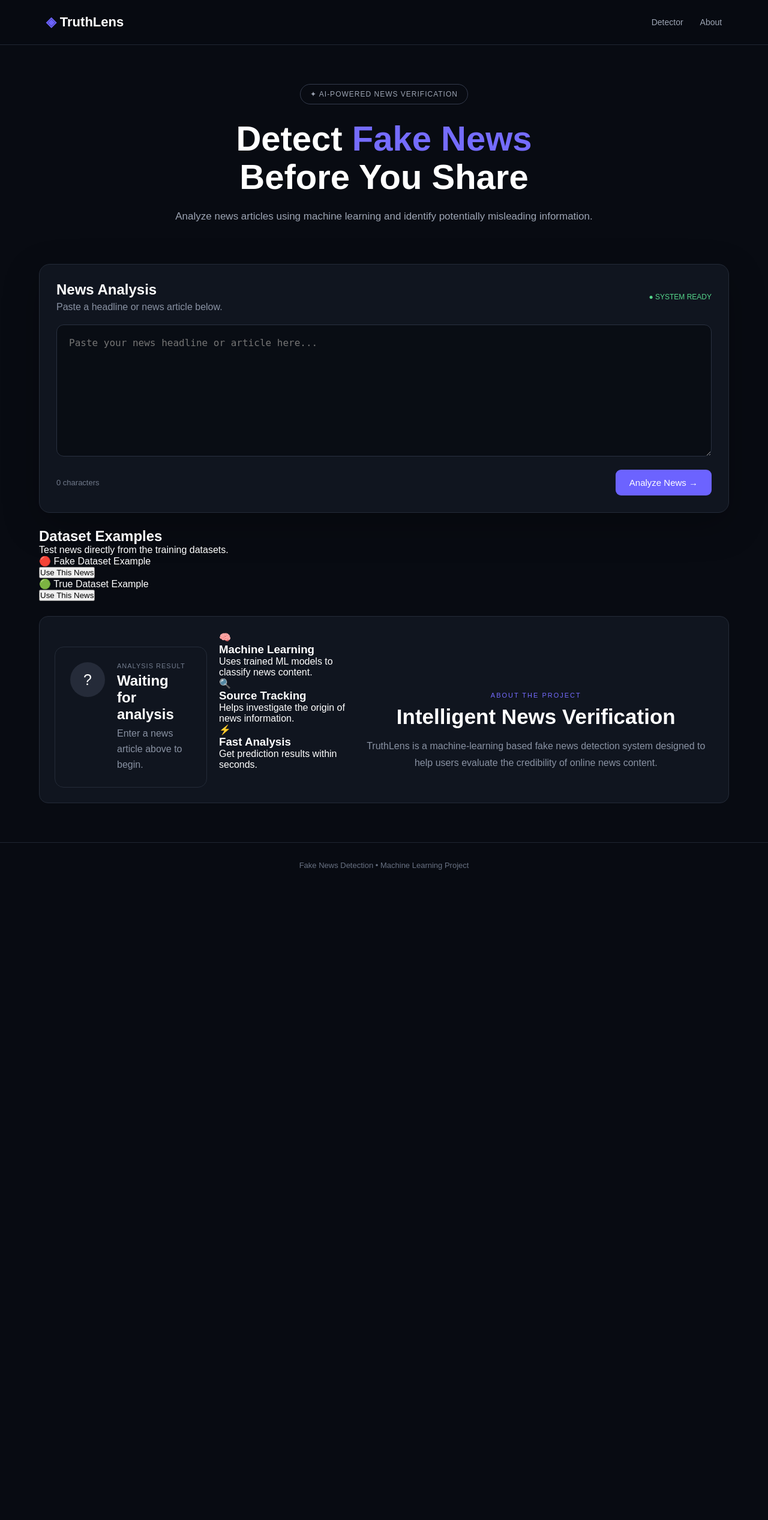
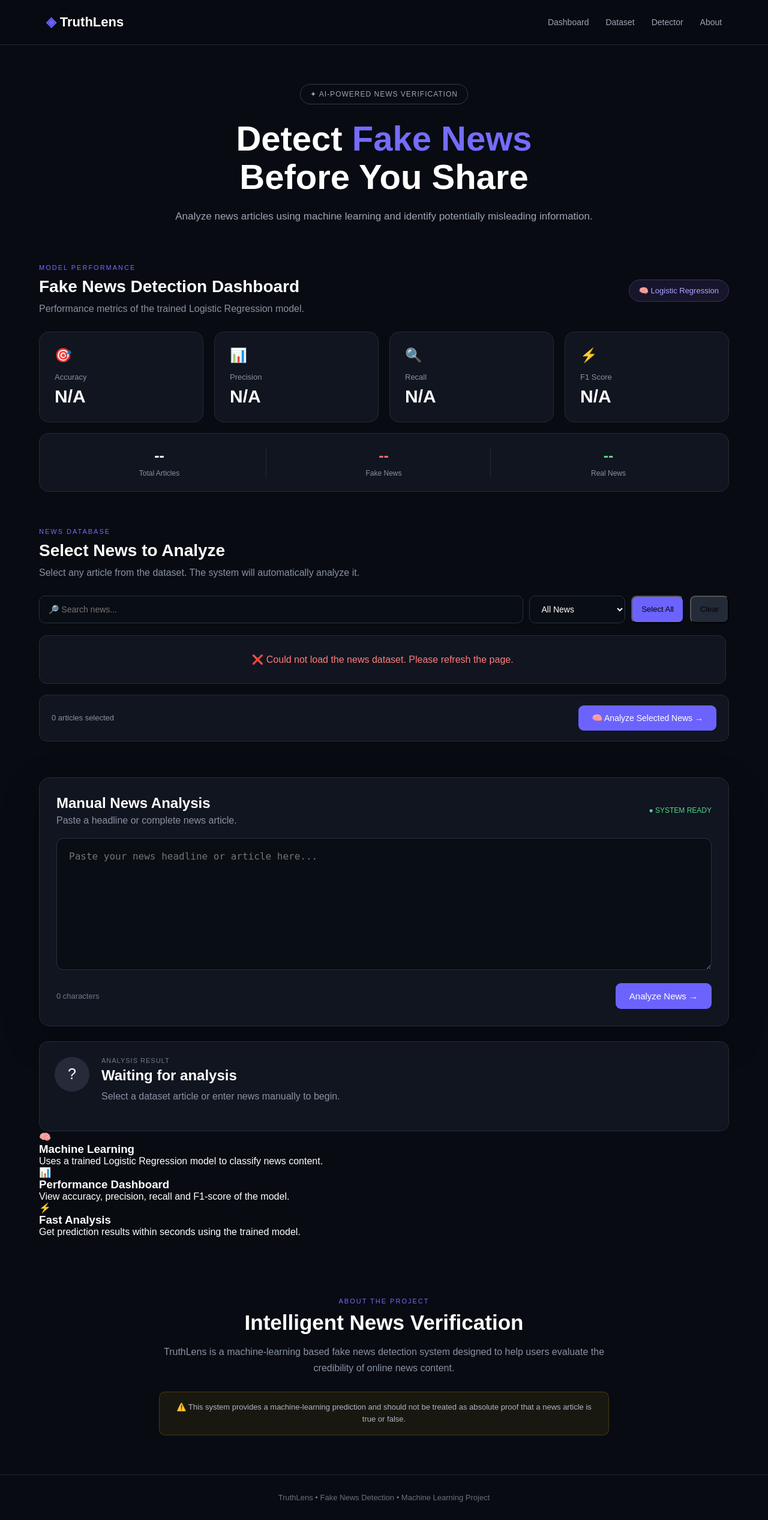
Before and after one commit to atharvayeole1912-sys/FAKE-NEWS-DETECTION-, a Flask app: template templates/index.html in a window 1280 px wide. Shown: the whole page at 60% size. Before the commit the page ends 1450 px from the top, so only its background shows below. Run offline with Flask 3, Linux system fonts and the light colour scheme; the template is opened without the code that fills it, so the values that code supplies are empty; parts of the project's set-up code (start-up, migrations or seed data) failed here and were passed over.

Commit message:
Update TruthLens dashboard interface

```diff
--- a/templates/index.html
+++ b/templates/index.html
@@ -1,29 +1,58 @@
 <!DOCTYPE html>
 <html lang="en">
+
 <head>
     <meta charset="UTF-8">
-    <meta name="viewport" content="width=device-width, initial-scale=1.0">
 
-    <title>TruthLens - Fake News Detector</title>
+    <meta name="viewport"
+          content="width=device-width, initial-scale=1.0">
 
-    <link rel="stylesheet" href="{{ url_for('static', filename='style.css') }}">
+    <title>TruthLens - Fake News Detection</title>
+
+    <link rel="stylesheet"
+          href="{{ url_for('static', filename='style.css') }}">
 </head>
 
 <body>
 
+<!-- =========================================================
+     NAVBAR
+========================================================= -->
+
 <nav class="navbar">
+
     <div class="logo">
         <span>◈</span> TruthLens
     </div>
 
     <div class="nav-links">
-            <a href="#detector">Detector</a>
-            <a href="#about">About</a>
+
+        <a href="#dashboard">
+            Dashboard
+        </a>
+
+        <a href="#dataset">
+            Dataset
+        </a>
+
+        <a href="#detector">
+            Detector
+        </a>
+
+        <a href="#about">
+            About
+        </a>
+
     </div>
+
 </nav>
 
 
 <main>
+
+<!-- =========================================================
+     HERO
+========================================================= -->
 
 <section class="hero">
 
@@ -37,93 +66,281 @@
     </h1>
 
     <p class="subtitle">
-                Analyze news articles using machine learning and
-                identify potentially misleading information.
+        Analyze news articles using machine learning
+        and identify potentially misleading information.
     </p>
 
 </section>
 
 
-        <section class="detector-card" id="detector">
+<!-- =========================================================
+     MODEL DASHBOARD
+========================================================= -->
 
-            <div class="card-header">
+<section class="dashboard"
+         id="dashboard">
+
+    <div class="section-heading">
+
         <div>
-                    <h2>News Analysis</h2>
-                    <p>Paste a headline or news article below.</p>
+
+            <p class="section-label">
+                MODEL PERFORMANCE
+            </p>
+
+            <h2>
+                Fake News Detection Dashboard
+            </h2>
+
+            <p class="section-description">
+                Performance metrics of the trained
+                Logistic Regression model.
+            </p>
+
         </div>
 
-                <div class="status">
-                    ● SYSTEM READY
+        <div class="model-badge">
+            🧠 Logistic Regression
         </div>
+
     </div>
 
 
-            <textarea
-                id="newsText"
-                placeholder="Paste your news headline or article here..."
-            ></textarea>
+    <!-- METRICS -->
+
+    <div class="metrics-grid">
+
+        <div class="metric-card">
+
+            <div class="metric-icon">
+                🎯
+            </div>
+
+            <p>
+                Accuracy
+            </p>
+
+            <h3 id="accuracy">
+                Loading...
+            </h3>
+
+        </div>
 
 
-            <div class="bottom-row">
+        <div class="metric-card">
 
-                <span id="charCount">0 characters</span>
+            <div class="metric-icon">
+                📊
+            </div>
 
-                <button onclick="analyzeNews()">
-                    Analyze News
-                    <span>→</span>
-                </button>
+            <p>
+                Precision
+            </p>
+
+            <h3 id="precision">
+                Loading...
+            </h3>
+
+        </div>
+
+
+        <div class="metric-card">
+
+            <div class="metric-icon">
+                🔍
+            </div>
+
+            <p>
+                Recall
+            </p>
+
+            <h3 id="recall">
+                Loading...
+            </h3>
+
+        </div>
+
+
+        <div class="metric-card">
+
+            <div class="metric-icon">
+                ⚡
+            </div>
+
+            <p>
+                F1 Score
+            </p>
+
+            <h3 id="f1">
+                Loading...
+            </h3>
+
+        </div>
+
+    </div>
+
+
+    <!-- DATASET SUMMARY -->
+
+    <div class="dataset-summary">
+
+        <div>
+
+            <span
+                class="summary-number"
+                id="totalNews">
+                --
+            </span>
+
+            <span class="summary-label">
+                Total Articles
+            </span>
+
+        </div>
+
+
+        <div>
+
+            <span
+                class="summary-number fake-number"
+                id="fakeNews">
+                --
+            </span>
+
+            <span class="summary-label">
+                Fake News
+            </span>
+
+        </div>
+
+
+        <div>
+
+            <span
+                class="summary-number real-number"
+                id="realNews">
+                --
+            </span>
+
+            <span class="summary-label">
+                Real News
+            </span>
+
+        </div>
 
     </div>
 
 </section>
 
-    </section>
 
+<!-- =========================================================
+     DATASET
+========================================================= -->
 
+<section class="news-dataset"
+         id="dataset">
 
-<!-- DATASET EXAMPLES -->
+    <div class="section-heading">
 
-<section class="dataset-examples">
+        <div>
 
-    <div class="dataset-header">
-        <h2>Dataset Examples</h2>
-        <p>Test news directly from the training datasets.</p>
+            <p class="section-label">
+                NEWS DATABASE
+            </p>
+
+            <h2>
+                Select News to Analyze
+            </h2>
+
+            <p class="section-description">
+                Select any article from the dataset.
+                The system will automatically analyze it.
+            </p>
+
+        </div>
+
     </div>
 
 
-    <!-- FAKE NEWS -->
+    <!-- SEARCH / FILTER -->
 
-    <div class="dataset-box fake-box">
+    <div class="dataset-controls">
 
-        <div class="dataset-title">
-            🔴 Fake Dataset Example
-        </div>
+        <input
+            type="text"
+            id="searchNews"
+            placeholder="🔎 Search news..."
+            oninput="filterNews()"
+        >
 
-        <p id="fakeExample">
-            {{ fake_example }}
-        </p>
 
-        <button onclick="useNews('fake')">
-            Use This News
+        <select
+            id="filterType"
+            onchange="filterNews()">
+
+            <option value="all">
+                All News
+            </option>
+
+            <option value="fake">
+                Fake News
+            </option>
+
+            <option value="real">
+                Real News
+            </option>
+
+        </select>
+
+
+        <button
+            class="select-all-btn"
+            onclick="selectAllNews()">
+
+            Select All
+
+        </button>
+
+
+        <button
+            class="clear-btn"
+            onclick="clearSelection()">
+
+            Clear
+
         </button>
 
     </div>
 
 
-    <!-- TRUE NEWS -->
+    <!-- NEWS LIST -->
 
-    <div class="dataset-box true-box">
+    <div
+        id="newsList"
+        class="news-list">
 
-        <div class="dataset-title">
-            🟢 True Dataset Example
+        <div class="loading">
+            Loading news dataset...
         </div>
 
-        <p id="trueExample">
-            {{ true_example }}
-        </p>
+    </div>
 
-        <button onclick="useNews('true')">
-            Use This News
+
+    <!-- SELECTED NEWS -->
+
+    <div class="analyze-selected">
+
+        <span id="selectedCount">
+            0 articles selected
+        </span>
+
+
+        <button
+            class="analyze-btn"
+            onclick="analyzeSelectedNews()">
+
+            🧠 Analyze Selected News →
+
         </button>
 
     </div>
@@ -131,74 +348,225 @@
 </section>
 
 
-<section class="result-card" id="result">
-        <section class="result-card" id="result">
+<!-- =========================================================
+     MANUAL DETECTOR
+========================================================= -->
 
-            <div class="result-icon">?</div>
+<section
+    class="detector-card"
+    id="detector">
+
+    <div class="card-header">
 
         <div>
-                <p class="result-label">ANALYSIS RESULT</p>
-                <h2 id="resultText">Waiting for analysis</h2>
-                <p id="resultDescription">
-                    Enter a news article above to begin.
+
+            <h2>
+                Manual News Analysis
+            </h2>
+
+            <p>
+                Paste a headline or complete news article.
             </p>
+
+        </div>
+
+        <div class="status">
+            ● SYSTEM READY
+        </div>
+
+    </div>
+
+
+    <textarea
+        id="newsText"
+        placeholder="Paste your news headline or article here..."
+        oninput="updateCharacterCount()"
+    ></textarea>
+
+
+    <div class="bottom-row">
+
+        <span id="charCount">
+            0 characters
+        </span>
+
+
+        <button onclick="analyzeNews()">
+
+            Analyze News
+            <span>→</span>
+
+        </button>
+
     </div>
 
 </section>
 
 
-        <section class="features">
+<!-- =========================================================
+     RESULT
+========================================================= -->
 
-            <div class="feature">
-                <div class="feature-icon">🧠</div>
-                <h3>Machine Learning</h3>
-                <p>
-                    Uses trained ML models to classify news content.
-                </p>
+<section
+    class="result-card"
+    id="result">
+
+    <div
+        class="result-icon"
+        id="resultIcon">
+
+        ?
+
     </div>
 
-            <div class="feature">
-                <div class="feature-icon">🔍</div>
-                <h3>Source Tracking</h3>
-                <p>
-                    Helps investigate the origin of news information.
+
+    <div class="result-content">
+
+        <p class="result-label">
+            ANALYSIS RESULT
         </p>
+
+
+        <h2 id="resultText">
+            Waiting for analysis
+        </h2>
+
+
+        <p id="resultDescription">
+            Select a dataset article or enter
+            news manually to begin.
+        </p>
+
+
+        <div
+            class="result-details"
+            id="resultDetails">
+
         </div>
 
-            <div class="feature">
-                <div class="feature-icon">⚡</div>
-                <h3>Fast Analysis</h3>
-                <p>
-                    Get prediction results within seconds.
-                </p>
     </div>
 
 </section>
 
 
-        <section class="about" id="about">
+<!-- =========================================================
+     FEATURES
+========================================================= -->
 
-            <p class="section-label">ABOUT THE PROJECT</p>
+<section class="features">
 
-            <h2>Intelligent News Verification</h2>
+    <div class="feature">
+
+        <div class="feature-icon">
+            🧠
+        </div>
+
+        <h3>
+            Machine Learning
+        </h3>
 
         <p>
-                TruthLens is a machine-learning based fake news detection
-                system designed to help users evaluate the credibility
-                of online news content.
+            Uses a trained Logistic Regression
+            model to classify news content.
         </p>
+
+    </div>
+
+
+    <div class="feature">
+
+        <div class="feature-icon">
+            📊
+        </div>
+
+        <h3>
+            Performance Dashboard
+        </h3>
+
+        <p>
+            View accuracy, precision, recall
+            and F1-score of the model.
+        </p>
+
+    </div>
+
+
+    <div class="feature">
+
+        <div class="feature-icon">
+            ⚡
+        </div>
+
+        <h3>
+            Fast Analysis
+        </h3>
+
+        <p>
+            Get prediction results within seconds
+            using the trained model.
+        </p>
+
+    </div>
+
+</section>
+
+
+<!-- =========================================================
+     ABOUT
+========================================================= -->
+
+<section
+    class="about"
+    id="about">
+
+    <p class="section-label">
+        ABOUT THE PROJECT
+    </p>
+
+    <h2>
+        Intelligent News Verification
+    </h2>
+
+    <p>
+        TruthLens is a machine-learning based
+        fake news detection system designed to
+        help users evaluate the credibility of
+        online news content.
+    </p>
+
+
+    <div class="warning-box">
+
+        ⚠️ This system provides a machine-learning
+        prediction and should not be treated as
+        absolute proof that a news article is true
+        or false.
+
+    </div>
 
 </section>
 
 </main>
 
 
+<!-- =========================================================
+     FOOTER
+========================================================= -->
+
 <footer>
-        <p>Fake News Detection • Machine Learning Project</p>
+
+    <p>
+        TruthLens • Fake News Detection •
+        Machine Learning Project
+    </p>
+
 </footer>
 
 
-    <script src="{{ url_for('static', filename='script.js') }}"></script>
+<script
+    src="{{ url_for('static', filename='script.js') }}">
+</script>
 
 </body>
+
 </html>
```
Lines whose indentation alone changed are shown as unchanged.
